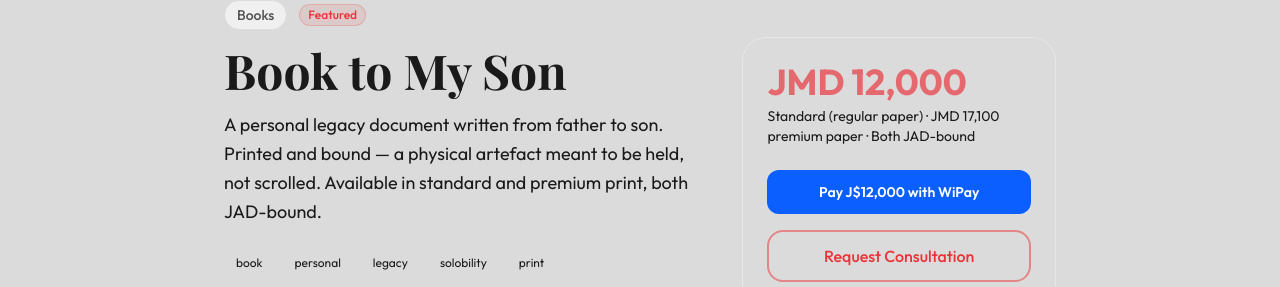
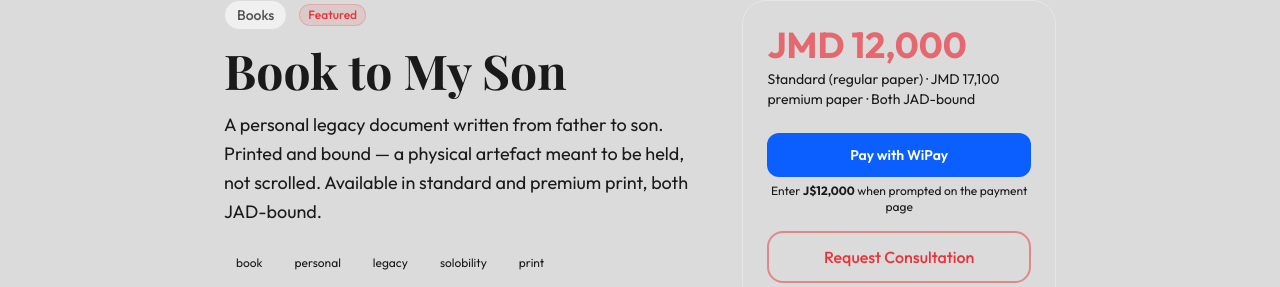
Before and after one commit to HammazoneRecords/Mindwaveja.com, a Next.js app: page /store/book-to-my-son in a window 1280 px wide. Shown: the part 207-494 px from the top of the page. Built offline with nearby package versions, Linux system fonts and the light colour scheme; no server answers; a web font is replaced by a local one.

Commit message:
fix: WiPay — plain link, show price for manual entry (no URL params)

```diff
--- a/components/WiPayButton.tsx
+++ b/components/WiPayButton.tsx
@@ -1,15 +1,13 @@
 import Link from 'next/link';
 
-const WIPAY_BASE = 'https://jm.wipayfinancial.com/to_me/mindwaveja';
+const WIPAY_URL = 'https://jm.wipayfinancial.com/to_me/mindwaveja';
 
-function parseJMD(price: string, priceNote?: string): number | null {
-  // "JMD 6,500" or "JMD 1,450"
+function parseJMD(price: string, priceNote?: string): string | null {
   const direct = price.match(/JMD\s*([\d,]+)/i);
-  if (direct) return parseInt(direct[1].replace(/,/g, ''), 10);
-  // "$5,200 USD" → fall back to priceNote "JMD 832,468 · one-time"
+  if (direct) return `J$${direct[1]}`;
   if (priceNote) {
     const fromNote = priceNote.match(/JMD\s*([\d,]+)/i);
-    if (fromNote) return parseInt(fromNote[1].replace(/,/g, ''), 10);
+    if (fromNote) return `J$${fromNote[1]}`;
   }
   return null;
 }
@@ -17,52 +15,54 @@ function parseJMD(price: string, priceNote?: string): number | null {
 interface WiPayButtonProps {
   price: string;
   priceNote?: string;
-  description: string;
+  description?: string;
   className?: string;
-  size?: 'sm' | 'lg';
 }
 
-export function WiPayButton({ price, priceNote, description, className = '', size = 'lg' }: WiPayButtonProps) {
-  const amountJMD = parseJMD(price, priceNote);
-  if (!amountJMD) return null;
-
-  const url = `${WIPAY_BASE}?amount=${amountJMD}&desc=${encodeURIComponent(description)}`;
-
-  const baseClass = size === 'lg'
-    ? 'block w-full text-center py-3 px-6 rounded-xl font-semibold text-sm transition-opacity hover:opacity-90'
-    : 'block w-full text-center py-2 px-4 rounded-xl font-semibold text-xs transition-opacity hover:opacity-90';
+export function WiPayButton({ price, priceNote, className = '' }: WiPayButtonProps) {
+  const displayPrice = parseJMD(price, priceNote);
+  if (!displayPrice) return null;
 
   return (
+    <div className={`space-y-1.5 ${className}`}>
       <Link
-      href={url}
+        href={WIPAY_URL}
         target="_blank"
         rel="noopener noreferrer"
-      className={`${baseClass} ${className}`}
+        className="block w-full text-center py-3 px-6 rounded-xl font-semibold text-sm transition-opacity hover:opacity-90"
         style={{ backgroundColor: '#0b5fff', color: '#ffffff' }}
       >
-      Pay J${amountJMD.toLocaleString('en-JM')} with WiPay
+        Pay with WiPay
       </Link>
+      <p className="text-xs text-center text-fog-500">
+        Enter <strong className="text-fog-300">{displayPrice}</strong> when prompted on the payment page
+      </p>
+    </div>
   );
 }
 
 interface WiPayPackButtonProps {
   packPrice: number;
-  packName: string;
   className?: string;
 }
 
-export function WiPayPackButton({ packPrice, packName, className = '' }: WiPayPackButtonProps) {
+export function WiPayPackButton({ packPrice, className = '' }: WiPayPackButtonProps) {
   if (packPrice === 0) return null;
-  const url = `${WIPAY_BASE}?amount=${packPrice}&desc=${encodeURIComponent(packName)}`;
+
   return (
+    <div className={`space-y-1.5 ${className}`}>
       <Link
-      href={url}
+        href={WIPAY_URL}
         target="_blank"
         rel="noopener noreferrer"
-      className={`block w-full text-center py-3 px-6 rounded-xl font-semibold text-sm transition-opacity hover:opacity-90 ${className}`}
+        className="block w-full text-center py-3 px-6 rounded-xl font-semibold text-sm transition-opacity hover:opacity-90"
         style={{ backgroundColor: '#0b5fff', color: '#ffffff' }}
       >
-      Pay J$1,450 with WiPay
+        Pay with WiPay
       </Link>
+      <p className="text-xs text-center text-fog-500">
+        Enter <strong className="text-fog-300">J${packPrice.toLocaleString('en-JM')}</strong> when prompted on the payment page
+      </p>
+    </div>
   );
 }
```
Lines whose indentation alone changed are shown as unchanged.
